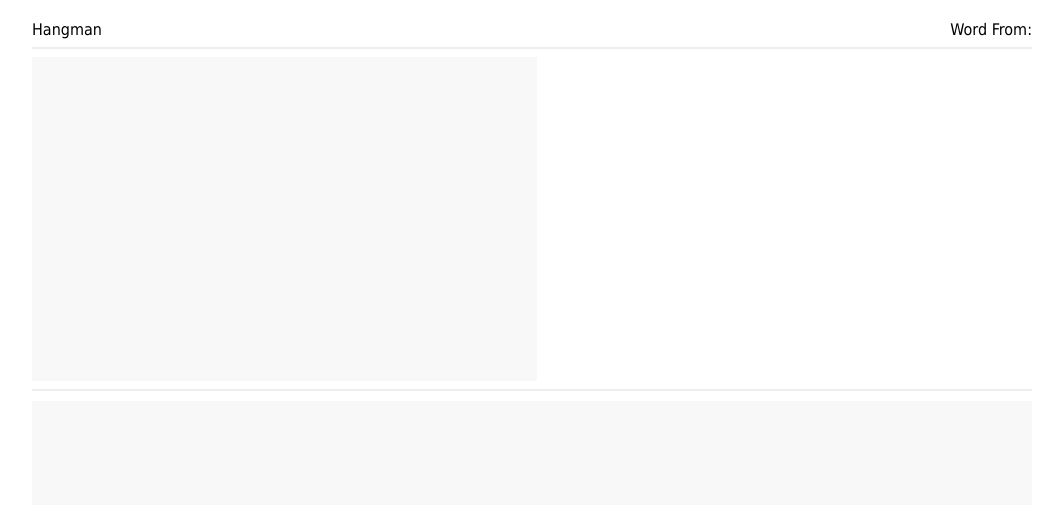
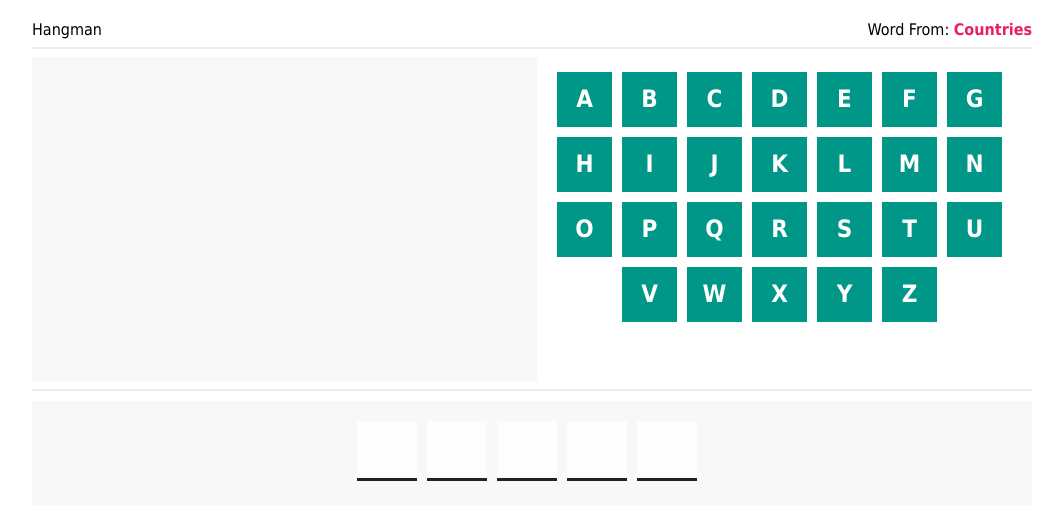
Before and after one commit to Mohmed-Yahia/Hangman-Game, a plain HTML site: page index.html in a window 1280 px wide. Shown: the whole page, without its empty margins (108-1171 px from the left). Drawn offline with Linux system fonts and the light colour scheme; files that its build step writes are made by us from their sources.

Commit message:
Update index.html

```diff
--- a/index.html
+++ b/index.html
@@ -3,7 +3,7 @@
 <head>
     <meta charset="UTF-8">
     <meta name="viewport" content="width=device-width, initial-scale=1.0">
-    <link rel="stylesheet" href="main.css">
+    <link rel="stylesheet" href="css/main.css">
     <title>Hangman Game</title>
 </head>
 <body>
@@ -36,6 +36,7 @@
   </div>
   <audio id="success" src="sounds/goodresult-82807.mp3" preload="auto"></audio>
   <audio id="fail" src="sounds/fail-234710.mp3" preload="auto"></audio>
-  <script src="main.js"></script>
+  <script src="js/main.js"></script>
 </body>
+
 </html>
```
